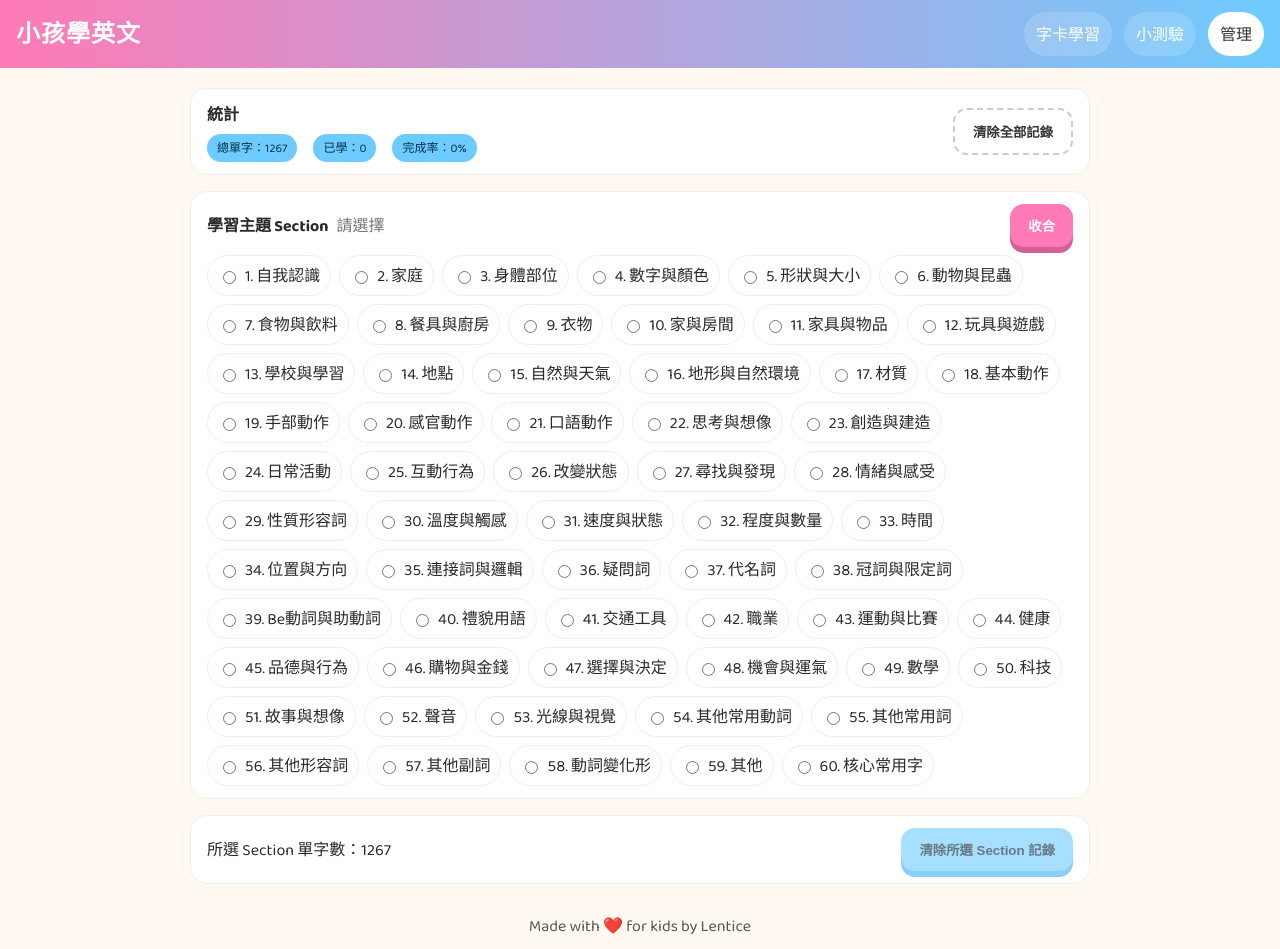
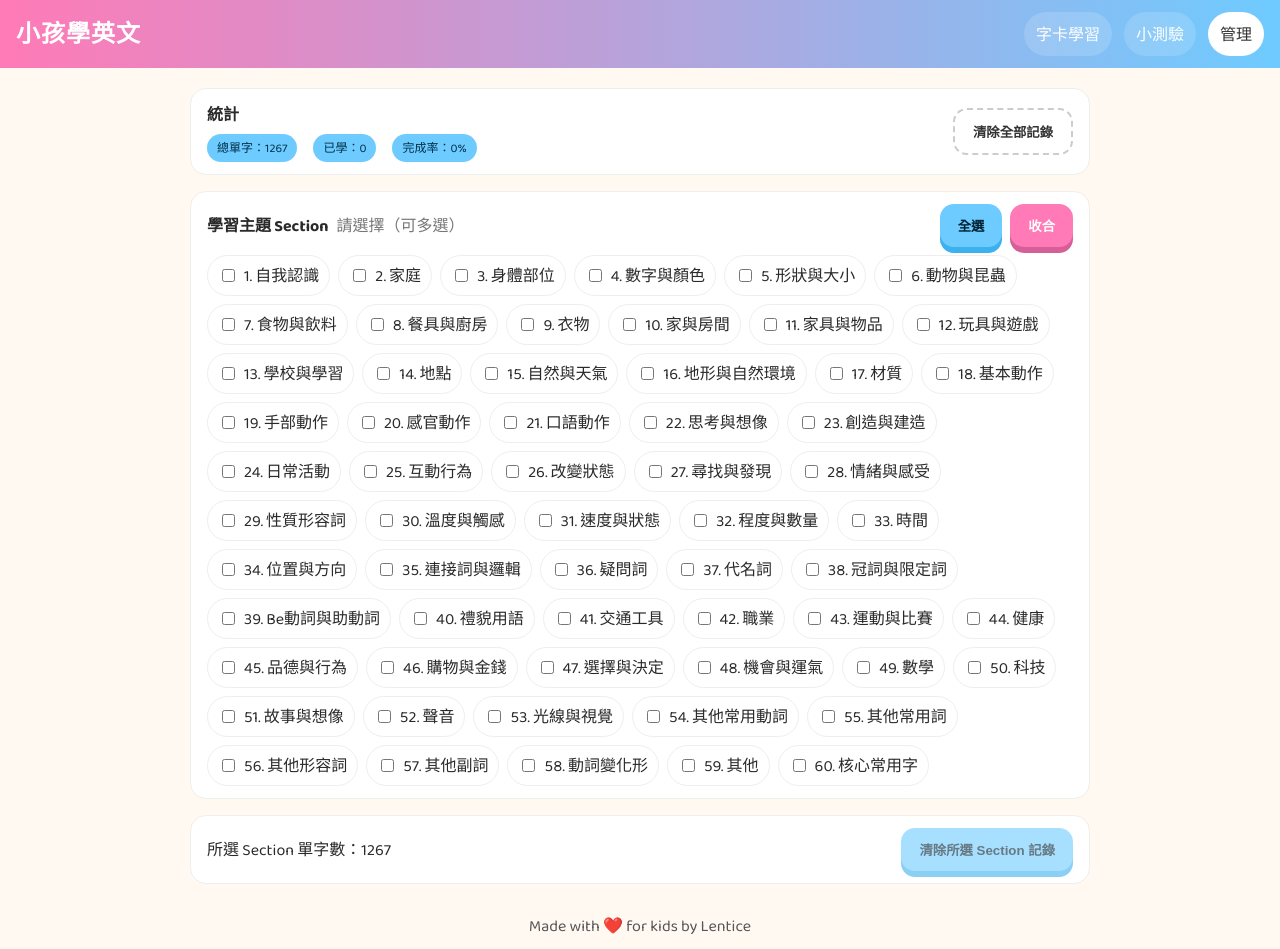
Before and after one commit to Lentice/kid_words, a React (Vite) app: page /admin in a window 1280 px wide. Both pictures are taken after a click on the button "切換…". Built offline with nearby package versions, Linux system fonts and the light colour scheme.

Commit message:
fix: enhance SectionPicker for multi-select functionality and improve summary display

```diff
--- a/src/components/SectionPicker.jsx
+++ b/src/components/SectionPicker.jsx
@@ -1,16 +1,48 @@
 import React, { useState, useMemo } from 'react'
 
-export default function SectionPicker({ sections, selectedId, onChange }){
+export default function SectionPicker({ sections, selectedId, selectedIds, onChange }){
+  // Support both single and multi-select modes
+  const isMulti = selectedIds !== undefined
+
   const select = (id) => {
-    onChange(id)
+    if (isMulti) {
+      // Multi-select: toggle selection
+      const newSelected = selectedIds.includes(id)
+        ? selectedIds.filter(x => x !== id)
+        : [...selectedIds, id]
+      onChange(newSelected)
+    } else {
+      // Single select
+      onChange(id)
+    }
   }
 
   const [open, setOpen] = useState(false)
-  const currentSection = useMemo(() => {
-    return sections.find(s => s.id === selectedId)
-  }, [sections, selectedId])
 
-  const summary = currentSection ? `${currentSection.number}. ${currentSection.name}` : '請選擇'
+  const summary = useMemo(() => {
+    if (isMulti) {
+      if (selectedIds.length === 0) return '請選擇（可多選）'
+      if (selectedIds.length === sections.length) return '全部主題'
+      const names = selectedIds.map(id => {
+        const s = sections.find(x => x.id === id)
+        return s ? s.number : ''
+      }).filter(Boolean)
+      return `已選 ${names.length} 個：${names.join(', ')}`
+    } else {
+      const currentSection = sections.find(s => s.id === selectedId)
+      return currentSection ? `${currentSection.number}. ${currentSection.name}` : '請選擇'
+    }
+  }, [sections, selectedId, selectedIds, isMulti])
+
+  const toggleAll = () => {
+    if (selectedIds.length === sections.length) {
+      // 取消全選
+      onChange([])
+    } else {
+      // 全選
+      onChange(sections.map(s => s.id))
+    }
+  }
 
   return (
     <div className="panel">
@@ -20,6 +52,11 @@ export default function SectionPicker({ sections, selectedId, onChange }){
           <span className="muted">{summary}</span>
         </div>
         <div className="row" style={{gap:8}}>
+          {isMulti && (
+            <button className="btn secondary" onClick={toggleAll}>
+              {selectedIds.length === sections.length ? '取消全選' : '全選'}
+            </button>
+          )}
           <button className="btn" onClick={()=>setOpen(o=>!o)}>{open ? '收合' : '切換…'}</button>
         </div>
       </div>
@@ -27,7 +64,20 @@ export default function SectionPicker({ sections, selectedId, onChange }){
         <div className="section-list" style={{marginTop:8}}>
           {sections.map(s => (
             <label key={s.id} className="section-item">
-              <input type="radio" name="section" checked={selectedId === s.id} onChange={()=>select(s.id)} />
+              {isMulti ? (
+                <input
+                  type="checkbox"
+                  checked={selectedIds.includes(s.id)}
+                  onChange={()=>select(s.id)}
+                />
+              ) : (
+                <input
+                  type="radio"
+                  name="section"
+                  checked={selectedId === s.id}
+                  onChange={()=>select(s.id)}
+                />
+              )}
               <span>{s.number}. {s.name}</span>
             </label>
           ))}
--- a/src/styles/main.css
+++ b/src/styles/main.css
@@ -327,7 +327,7 @@ body {
 .learn-toggle.floating {
     position: absolute;
     top: 8px;
-    left: 12px;
+    left: 10px;
     z-index: 5;
     background: rgba(255, 255, 255, 0.95);
     border-radius: 12px;
```
